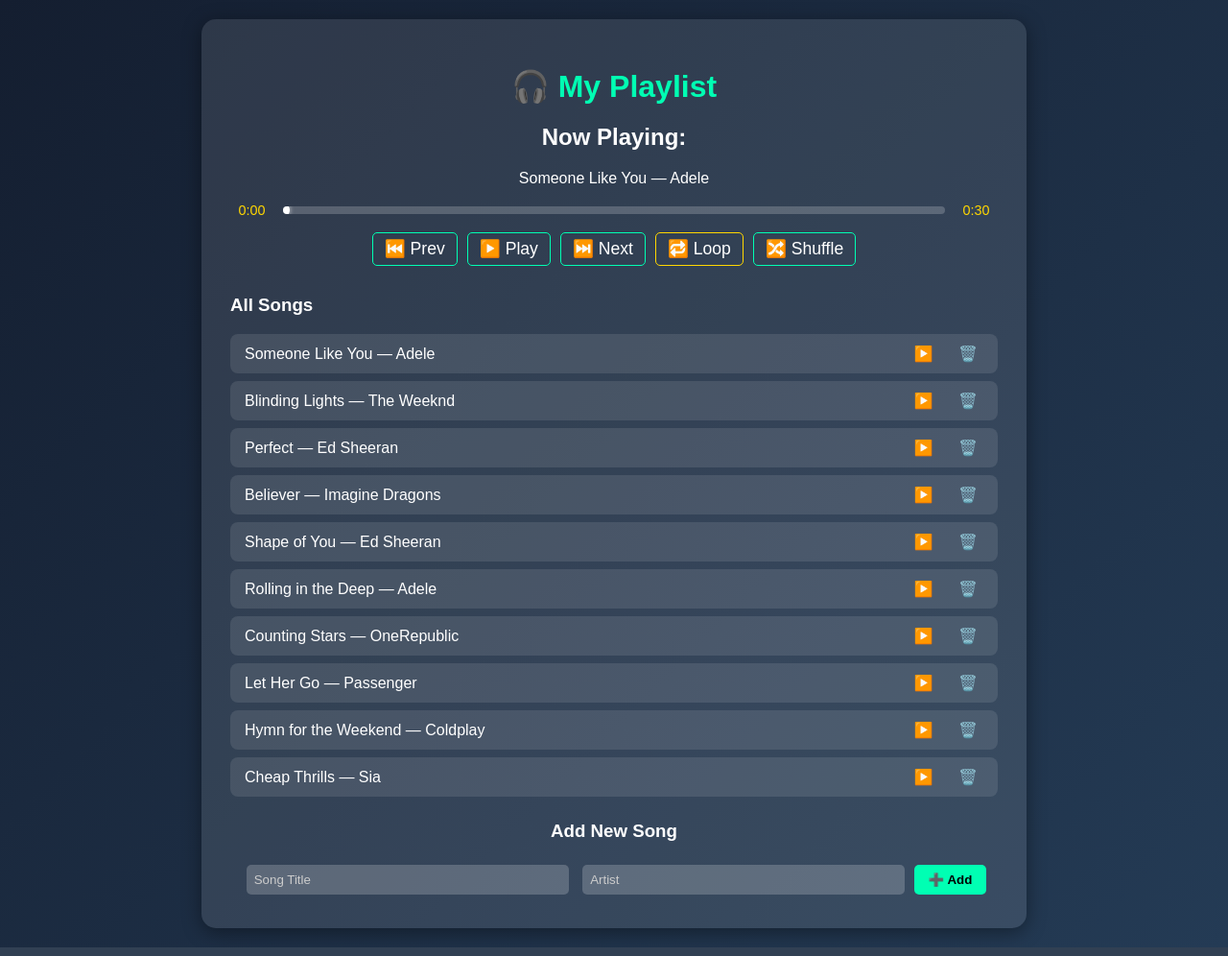
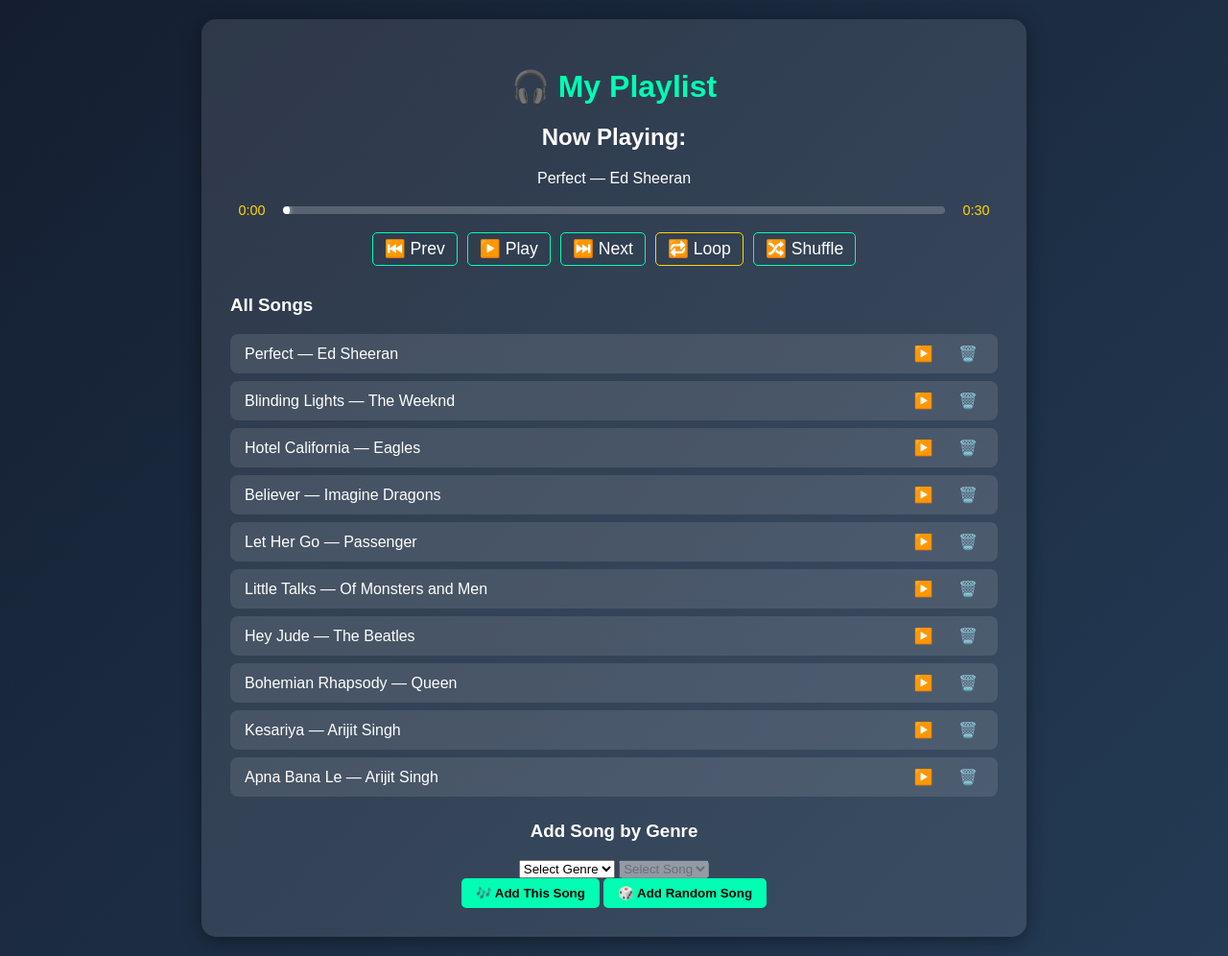
Before and after one commit to Methika2005/Music-Player-Open-Project, a Flask app: page / in a window 1280 px wide. Shown: the whole page at 96% size. Run offline with Flask 3, Linux system fonts and the light colour scheme.

Commit message:
Changed the add songs section and a few changes of the next, previous and loop buttons

```diff
--- a/app.py
+++ b/app.py
@@ -1,12 +1,11 @@
 from flask import Flask, render_template, request, jsonify
-import random  # ✅ Needed for shuffle
+import random
 
 app = Flask(__name__)
 
-# ------------------- CONFIG -------------------
-FIXED_DURATION = 30  # ⏱️ Duration for all songs (in seconds)
+FIXED_DURATION = 30
 
-# ------------------- Song Node -------------------
+# ---------------- Song Node ----------------
 class Song:
     def __init__(self, title, artist="Unknown", duration=FIXED_DURATION):
         self.title = title
@@ -15,14 +14,12 @@
         self.next = None
         self.prev = None
 
-# ------------------- Playlist Class -------------------
+# ---------------- Playlist ----------------
 class Playlist:
     def __init__(self):
-        self.head = None
-        self.tail = None
-        self.current = None
+        self.head = self.tail = self.current = None
         self.is_playing = False
-        self.loop_current = False  # 🔁 Loop current flag
+        self.loop_current = False
 
     def add_song(self, title, artist="Unknown", duration=FIXED_DURATION):
         new_song = Song(title, artist, duration)
@@ -83,46 +80,74 @@
         return self.loop_current
 
     def shuffle(self):
-        """🔀 Shuffle the linked list order"""
         nodes = []
         temp = self.head
         while temp:
             nodes.append(temp)
             temp = temp.next
-
         if len(nodes) <= 1:
-            return  # Nothing to shuffle
-
+            return
         random.shuffle(nodes)
-
         for i in range(len(nodes)):
             nodes[i].prev = nodes[i - 1] if i > 0 else None
             nodes[i].next = nodes[i + 1] if i < len(nodes) - 1 else None
-
-        self.head = nodes[0]
-        self.tail = nodes[-1]
+        self.head, self.tail = nodes[0], nodes[-1]
         self.current = self.head
 
 
 playlist = Playlist()
 
-# ------------------- Dummy Data -------------------
-demo_songs = [
-    ("Someone Like You", "Adele"),
-    ("Blinding Lights", "The Weeknd"),
-    ("Perfect", "Ed Sheeran"),
-    ("Believer", "Imagine Dragons"),
-    ("Shape of You", "Ed Sheeran"),
-    ("Rolling in the Deep", "Adele"),
-    ("Counting Stars", "OneRepublic"),
-    ("Let Her Go", "Passenger"),
-    ("Hymn for the Weekend", "Coldplay"),
-    ("Cheap Thrills", "Sia")
-]
-for title, artist in demo_songs:
-    playlist.add_song(title, artist)
+# ---------------- Genre Song Data ----------------
+genre_songs = {
+    "Pop": [
+        ("Someone Like You", "Adele"),
+        ("Blinding Lights", "The Weeknd"),
+        ("Perfect", "Ed Sheeran"),
+        ("Shape of You", "Ed Sheeran"),
+        ("Levitating", "Dua Lipa")
+    ],
+    "Rock": [
+        ("Believer", "Imagine Dragons"),
+        ("Numb", "Linkin Park"),
+        ("Smells Like Teen Spirit", "Nirvana"),
+        ("Hotel California", "Eagles"),
+        ("In The End", "Linkin Park")
+    ],
+    "Indie": [
+        ("Let Her Go", "Passenger"),
+        ("Youth", "Daughter"),
+        ("Dog Days Are Over", "Florence + The Machine"),
+        ("Electric Feel", "MGMT"),
+        ("Little Talks", "Of Monsters and Men")
+    ],
+    "Classics": [
+        ("Bohemian Rhapsody", "Queen"),
+        ("Imagine", "John Lennon"),
+        ("Hey Jude", "The Beatles"),
+        ("Hallelujah", "Leonard Cohen"),
+        ("Sweet Caroline", "Neil Diamond")
+    ],
+        "Bollywood": [
+        ("Tum Hi Ho", "Arijit Singh"),
+        ("Kabira", "Tochi Raina, Rekha Bhardwaj"),
+        ("Channa Mereya", "Arijit Singh"),
+        ("Apna Bana Le", "Arijit Singh"),
+        ("Kun Faya Kun", "A.R. Rahman"),
+        ("Kalank Title Track", "Arijit Singh"),
+        ("Tera Ban Jaunga", "Akhil Sachdeva, Tulsi Kumar"),
+        ("Raanjhanaa Title Song", "Jaswinder Singh, Shiraz Uppal"),
+        ("Kesariya", "Arijit Singh"),
+        ("Ae Dil Hai Mushkil", "Arijit Singh")
+    ]
+}
 
-# ------------------- ROUTES -------------------
+# Initialize with some mixed songs
+for genre_list in genre_songs.values():
+    for title, artist in random.sample(genre_list, 2):
+        playlist.add_song(title, artist)
+
+
+# ---------------- ROUTES ----------------
 @app.route('/')
 def index():
     return render_template('index.html')
@@ -134,7 +159,6 @@
     while temp:
         songs.append({"title": temp.title, "artist": temp.artist})
         temp = temp.next
-
     current = {
         "title": playlist.current.title if playlist.current else "None",
         "artist": playlist.current.artist if playlist.current else "Unknown",
@@ -142,13 +166,39 @@
         "duration": playlist.current.duration if playlist.current else FIXED_DURATION,
         "loop_current": playlist.loop_current
     }
-    return jsonify({"songs": songs, "current": current})
+    return jsonify({
+        "songs": songs,
+        "current": current,
+        "genres": list(genre_songs.keys())
+    })
+
+@app.route('/get_songs_by_genre/<genre>')
+def get_songs_by_genre(genre):
+    if genre not in genre_songs:
+        return jsonify([])
+    songs = [{"title": t, "artist": a} for t, a in genre_songs[genre]]
+    return jsonify(songs)
 
 @app.route('/add_song', methods=['POST'])
 def add_song():
     data = request.get_json()
-    playlist.add_song(data['title'], data.get('artist', 'Unknown'))
-    return jsonify({"message": "Song added!"})
+    genre = data.get('genre')
+    selected_title = data.get('title')
+
+    if genre not in genre_songs:
+        return jsonify({"error": "Invalid genre"}), 400
+
+    if selected_title:
+        for title, artist in genre_songs[genre]:
+            if title == selected_title:
+                playlist.add_song(title, artist)
+                return jsonify({"message": f"Added '{title}' from {genre}!"})
+        return jsonify({"error": "Song not found in genre"}), 404
+
+    # Add random song
+    title, artist = random.choice(genre_songs[genre])
+    playlist.add_song(title, artist)
+    return jsonify({"message": f"Added random '{title}' from {genre}!"})
 
 @app.route('/delete_song', methods=['POST'])
 def delete_song():
@@ -185,12 +235,10 @@
     state = playlist.toggle_loop()
     return jsonify({"looping": state})
 
-# ✅ NEW ROUTE: Shuffle
 @app.route('/shuffle', methods=['POST'])
 def shuffle_songs():
     playlist.shuffle()
     return jsonify({"message": "Playlist shuffled!"})
 
-# ------------------- MAIN -------------------
 if __name__ == '__main__':
     app.run(debug=True)
--- a/static/script.js
+++ b/static/script.js
@@ -5,6 +5,7 @@
 let currentTitle = null;
 let isSeeking = false;
 
+// ---------------- Fetch Songs ----------------
 async function fetchSongs({ reset = false } = {}) {
   const res = await fetch('/get_songs');
   const data = await res.json();
@@ -14,10 +15,16 @@
   const playPauseBtn = document.getElementById('playPauseBtn');
   const totalTime = document.getElementById('totalTime');
   const loopBtn = document.getElementById('loopBtn');
+  const genreSelect = document.getElementById('genreSelect');
 
+  // Clear current list
   songList.innerHTML = '';
-  data.songs.forEach(song => {
+
+  // Populate playlist with drag-and-drop support
+  data.songs.forEach((song, index) => {
     const li = document.createElement('li');
+    li.setAttribute('draggable', true);
+    li.dataset.index = index;
     li.innerHTML = `
       <span>${song.title} — ${song.artist}</span>
       <div class="buttons">
@@ -28,6 +35,9 @@
     songList.appendChild(li);
   });
 
+  // Drag and Drop handlers
+  addDragAndDrop(songList);
+
   currentSong.innerHTML = `${data.current.title} — <span>${data.current.artist}</span>`;
   playPauseBtn.textContent = data.current.is_playing ? '⏸️ Pause' : '▶️ Play';
 
@@ -36,36 +46,35 @@
   totalTime.textContent = formatTime(SONG_DURATION);
   loopBtn.style.background = LOOP_CURRENT ? '#FFD700' : 'none';
 
-  const songChanged = currentTitle !== data.current.title;
-  if (songChanged) currentTitle = data.current.title;
-
-  const shouldReset = reset || songChanged;
-
-  if (data.current.is_playing) startProgress(shouldReset);
-  else {
-    clearInterval(progressInterval);
-    updateProgressUI();
+  // Populate genres if not already
+  if (genreSelect.options.length <= 1) {
+    data.genres.forEach(g => {
+      const opt = document.createElement('option');
+      opt.value = g;
+      opt.textContent = g;
+      genreSelect.appendChild(opt);
+    });
   }
 }
 
+// ---------------- Time formatting ----------------
 function formatTime(seconds) {
   const min = Math.floor(seconds / 60);
   const sec = Math.floor(seconds % 60);
   return `${min}:${sec.toString().padStart(2, '0')}`;
 }
 
+// ---------------- Progress bar ----------------
 function updateProgressUI() {
   const bar = document.getElementById('progressBar');
   const knob = document.getElementById('progressKnob');
   const currentTime = document.getElementById('currentTime');
   const pct = SONG_DURATION > 0 ? (progress / SONG_DURATION) * 100 : 0;
-
   bar.style.width = `${Math.min(100, pct)}%`;
   knob.style.left = `${Math.min(100, pct)}%`;
   currentTime.textContent = formatTime(progress);
 }
 
-// 🌈 Smooth progress animation (every 100ms)
 function startProgress(reset = false) {
   clearInterval(progressInterval);
   if (reset) progress = 0;
@@ -86,100 +95,137 @@
 
     if (progress >= SONG_DURATION) {
       clearInterval(progressInterval);
+
+      // Loop same song
+      if (stateData.current.loop_current) {
+        progress = 0;
+        startProgress(true);
+      } else {
+        // Move to next song and start automatically
         await fetch('/next', { method: 'POST' });
-      fetchSongs({ reset: true });
-      return;
+        progress = 0;
+        fetchSongs({ reset: true }).then(() => startProgress(true));
+      }
     }
   }, 100);
 }
 
-// 🎚️ Draggable timeline
+// ---------------- Drag Seek ----------------
 const timeline = document.getElementById('timeline');
 const knob = document.getElementById('progressKnob');
+timeline.addEventListener('mousedown', startSeek);
+knob.addEventListener('mousedown', startSeek);
+window.addEventListener('mousemove', seekMove);
+window.addEventListener('mouseup', endSeek);
 
-timeline.addEventListener('mousedown', e => startSeek(e));
-knob.addEventListener('mousedown', e => startSeek(e));
-window.addEventListener('mousemove', e => seekMove(e));
-window.addEventListener('mouseup', e => endSeek(e));
-
-function startSeek(e) {
-  isSeeking = true;
-  knob.classList.add('dragging'); // add scale effect
-  document.body.style.cursor = "grabbing";
-  updateSeek(e);
-}
-
-function seekMove(e) {
-  if (!isSeeking) return;
-  updateSeek(e);
-}
-
-function endSeek(e) {
-  if (!isSeeking) return;
-  isSeeking = false;
-  knob.classList.remove('dragging'); // remove scale effect
-  document.body.style.cursor = "default";
-  updateSeek(e);
-}
-
+function startSeek(e) { isSeeking = true; knob.classList.add('dragging'); document.body.style.cursor = "grabbing"; updateSeek(e); }
+function seekMove(e) { if (!isSeeking) return; updateSeek(e); }
+function endSeek(e) { if (!isSeeking) return; isSeeking = false; knob.classList.remove('dragging'); document.body.style.cursor = "default"; updateSeek(e); }
 function updateSeek(e) {
   const rect = timeline.getBoundingClientRect();
   const offsetX = Math.min(Math.max(e.clientX - rect.left, 0), rect.width);
-  const newProgress = (offsetX / rect.width) * SONG_DURATION;
-  progress = newProgress;
+  progress = (offsetX / rect.width) * SONG_DURATION;
   updateProgressUI();
 }
 
 // ---------------- Playlist Actions ----------------
 async function selectSong(title) {
-  await fetch('/select_song', {
+  try {
+    const res = await fetch('/select_song', {
       method: 'POST',
       headers: { 'Content-Type': 'application/json' },
       body: JSON.stringify({ title })
     });
+    const data = await res.json();
+    if (data.error) return;
+
+    progress = 0;
+    document.getElementById('playPauseBtn').textContent = '⏸️ Pause';
+    startProgress(true);
     fetchSongs({ reset: true });
+  } catch (err) {
+    console.error("Error selecting song:", err);
+  }
 }
 
 async function deleteSong(title) {
-  await fetch('/delete_song', {
-    method: 'POST',
-    headers: { 'Content-Type': 'application/json' },
-    body: JSON.stringify({ title })
-  });
-  fetchSongs({ reset: true });
+  await fetch('/delete_song', { method: 'POST', headers: { 'Content-Type': 'application/json' }, body: JSON.stringify({ title }) });
+
+  // If deleted song was current, auto-play next
+  progress = 0;
+  fetchSongs({ reset: true }).then(() => startProgress(true));
 }
 
-async function addSong(title, artist) {
+async function addSongByGenre(genre, title = null) {
   await fetch('/add_song', {
     method: 'POST',
     headers: { 'Content-Type': 'application/json' },
-    body: JSON.stringify({ title, artist })
+    body: JSON.stringify({ genre, title })
   });
   fetchSongs();
+  resetDropdowns();
 }
 
-// ---------------- Button Events ----------------
-document.getElementById('addForm').addEventListener('submit', e => {
-  e.preventDefault();
-  const title = document.getElementById('title').value;
-  const artist = document.getElementById('artist').value;
-  addSong(title, artist);
-  e.target.reset();
+// ---------------- Dropdown Interactions ----------------
+document.getElementById('genreSelect').addEventListener('change', async e => {
+  const genre = e.target.value;
+  const songSelect = document.getElementById('songSelect');
+  songSelect.disabled = true;
+  songSelect.innerHTML = `<option>Loading...</option>`;
+  const res = await fetch(`/get_songs_by_genre/${genre}`);
+  const songs = await res.json();
+  songSelect.innerHTML = `<option value="">Select Song</option>`;
+  songs.forEach(s => {
+    const opt = document.createElement('option');
+    opt.value = s.title;
+    opt.textContent = `${s.title} — ${s.artist}`;
+    songSelect.appendChild(opt);
+  });
+  songSelect.disabled = false;
+});
+
+function resetDropdowns() {
+  const genreSelect = document.getElementById('genreSelect');
+  const songSelect = document.getElementById('songSelect');
+  genreSelect.value = "";
+  songSelect.innerHTML = `<option value="">Select Song</option>`;
+  songSelect.disabled = true;
+}
+
+// ---------------- Buttons ----------------
+document.getElementById('addSpecificBtn').addEventListener('click', async () => {
+  const genre = document.getElementById('genreSelect').value;
+  const song = document.getElementById('songSelect').value;
+  if (!genre) return alert("Select a genre first!");
+  if (!song) return alert("Select a song to add!");
+  addSongByGenre(genre, song);
+});
+
+document.getElementById('addRandomBtn').addEventListener('click', async () => {
+  const genre = document.getElementById('genreSelect').value;
+  if (!genre) return alert("Select a genre first!");
+  addSongByGenre(genre);
 });
 
 document.getElementById('playPauseBtn').addEventListener('click', async () => {
-  await fetch('/playpause', { method: 'POST' });
-  fetchSongs();
+  const res = await fetch('/playpause', { method: 'POST' });
+  const data = await res.json();
+  const btn = document.getElementById('playPauseBtn');
+  btn.textContent = data.is_playing ? '⏸️ Pause' : '▶️ Play';
+  if (data.is_playing) startProgress(false);
+  else clearInterval(progressInterval);
 });
 
 document.getElementById('nextBtn').addEventListener('click', async () => {
   await fetch('/next', { method: 'POST' });
-  fetchSongs({ reset: true });
+  progress = 0;
+  fetchSongs({ reset: true }).then(() => startProgress(true));
 });
 
 document.getElementById('prevBtn').addEventListener('click', async () => {
   await fetch('/prev', { method: 'POST' });
-  fetchSongs({ reset: true });
+  progress = 0;
+  fetchSongs({ reset: true }).then(() => startProgress(true));
 });
 
 document.getElementById('loopBtn').addEventListener('click', async () => {
@@ -189,11 +235,47 @@
   fetchSongs();
 });
 
-// 🔀 Shuffle button
 document.getElementById('shuffleBtn').addEventListener('click', async () => {
   await fetch('/shuffle', { method: 'POST' });
+  progress = 0;
+  fetchSongs({ reset: true }).then(() => startProgress(true));
+});
+
+// ---------------- Drag & Drop for Playlist ----------------
+function addDragAndDrop(list) {
+  let dragged = null;
+
+  list.addEventListener('dragstart', e => {
+    dragged = e.target;
+    e.target.style.opacity = 0.5;
+  });
+
+  list.addEventListener('dragend', e => {
+    dragged.style.opacity = "";
+    dragged = null;
+  });
+
+  list.addEventListener('dragover', e => e.preventDefault());
+
+  list.addEventListener('drop', async e => {
+    e.preventDefault();
+    if (!dragged) return;
+
+    const target = e.target.closest('li');
+    if (!target || target === dragged) return;
+
+    list.insertBefore(dragged, target.nextSibling);
+
+    // Send new order to server
+    const newOrder = Array.from(list.children).map(li => li.querySelector('span').textContent.split(' — ')[0]);
+    await fetch('/reorder_playlist', {
+      method: 'POST',
+      headers: { 'Content-Type': 'application/json' },
+      body: JSON.stringify({ newOrder })
+    });
     fetchSongs({ reset: true });
   });
+}
 
-// ---------------- Initialize ----------------
+// ---------------- Init ----------------
 fetchSongs();
--- a/templates/index.html
+++ b/templates/index.html
@@ -1,40 +1,34 @@
 <!DOCTYPE html>
 <html lang="en">
-
 <head>
   <meta charset="UTF-8">
   <title>🎵 Playlist Manager</title>
   <link rel="stylesheet" href="{{ url_for('static', filename='style.css') }}">
 </head>
-
 <body>
   <div class="container">
     <h1>🎧 My Playlist</h1>
 
     <div class="player">
-
       <h2>Now Playing:</h2>
       <p id="currentSong">Loading...</p>
 
-      <!-- Timeline Bar + Time Display -->
       <div class="timeline-container">
         <span id="currentTime">0:00</span>
         <div class="timeline" id="timeline">
           <div id="progressBar"></div>
-          <div id="progressKnob"></div> <!-- 🎚️ draggable knob -->
+          <div id="progressKnob"></div>
         </div>
         <span id="totalTime">0:30</span>
       </div>
-
 
       <div class="controls">
         <button id="prevBtn">⏮️ Prev</button>
         <button id="playPauseBtn">▶️ Play</button>
         <button id="nextBtn">⏭️ Next</button>
         <button id="loopBtn">🔁 Loop</button>
-        <button id="shuffleBtn">🔀 Shuffle</button> <!-- 🔀 Added -->
+        <button id="shuffleBtn">🔀 Shuffle</button>
       </div>
-
     </div>
 
     <div class="song-list">
@@ -43,14 +37,22 @@
     </div>
 
     <form id="addForm" class="add-form">
-      <h3>Add New Song</h3>
-      <input type="text" id="title" placeholder="Song Title" required>
-      <input type="text" id="artist" placeholder="Artist">
-      <button type="submit">➕ Add</button>
+      <h3>Add Song by Genre</h3>
+      <select id="genreSelect" required>
+        <option value="" disabled selected>Select Genre</option>
+      </select>
+
+      <select id="songSelect" disabled>
+        <option value="">Select Song</option>
+      </select>
+
+      <div class="add-buttons">
+        <button id="addSpecificBtn" type="button">🎶 Add This Song</button>
+        <button id="addRandomBtn" type="button">🎲 Add Random Song</button>
+      </div>
     </form>
   </div>
 
   <script src="{{ url_for('static', filename='script.js') }}"></script>
 </body>
-
 </html>
```
Lines whose indentation alone changed are shown as unchanged.
